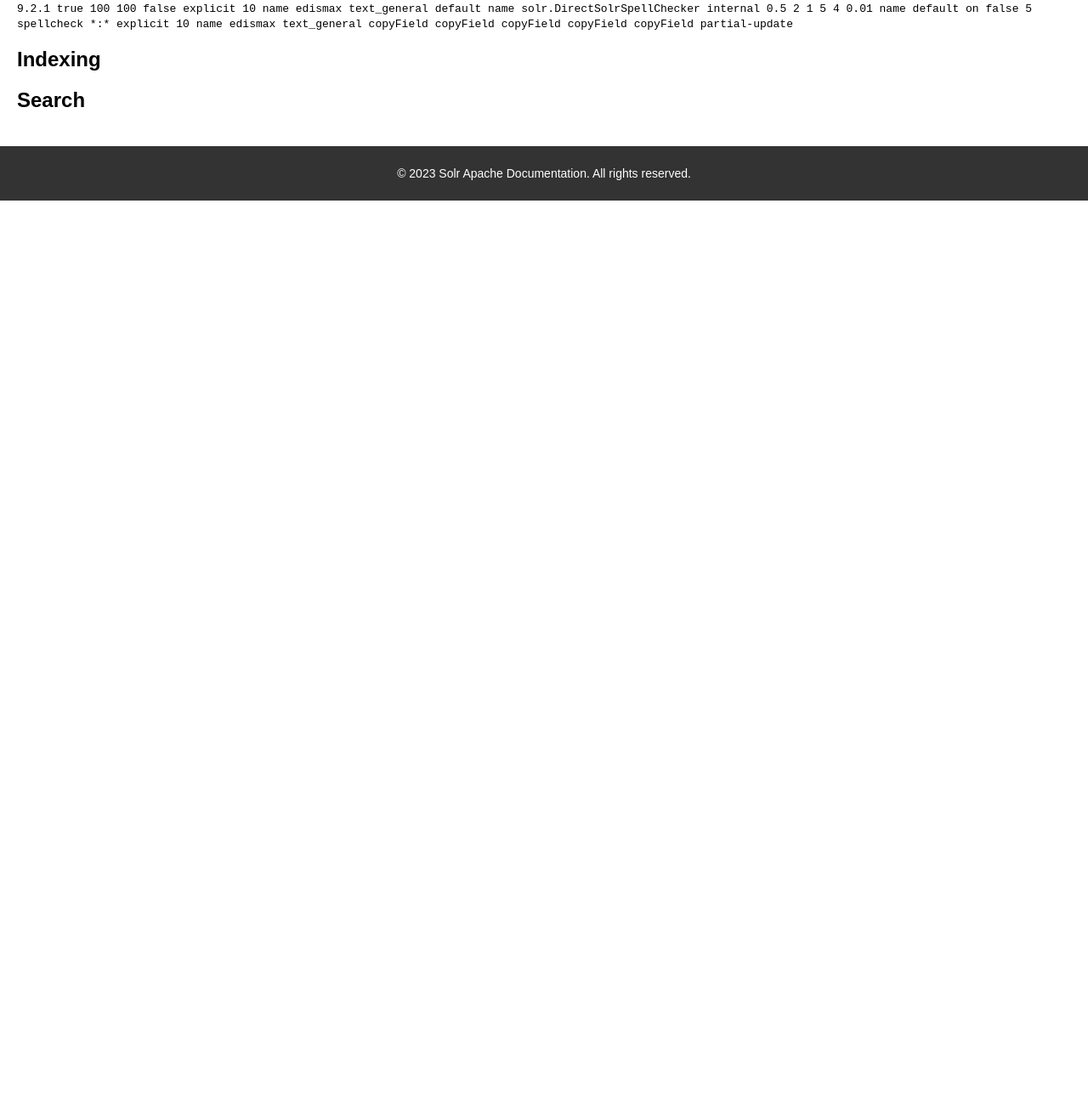
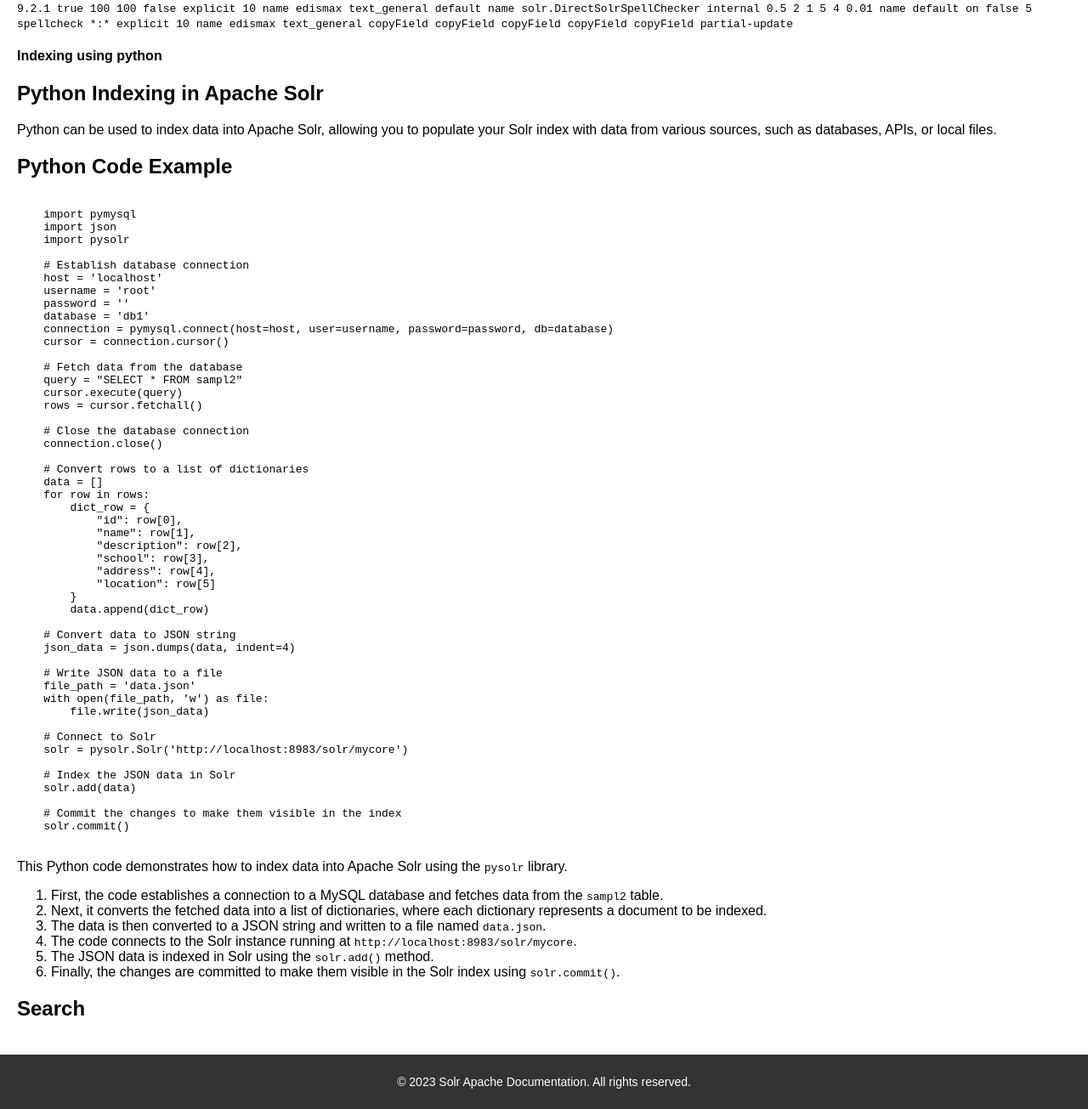
Before and after one commit to karandesai2005/solr_Apache, a plain HTML site: page index.html in a window 1280 px wide. Shown: the part 2632-3937 px from the top of the page at 85% size. Before the commit the page ends 2868 px from the top, so only its background shows below. Drawn offline with Linux system fonts and the light colour scheme.

Commit message:
adding indexing through python

```diff
--- a/index.html
+++ b/index.html
@@ -318,8 +318,72 @@
   </section>
 
   <section id="indexing">
-    <h2>Indexing</h2>
-    <p><!-- Your content here --></p>
+    <h4>Indexing using python </h4>
+    <h1>Python Indexing in Apache Solr</h1>
+  <p>Python can be used to index data into Apache Solr, allowing you to populate your Solr index with data from various sources, such as databases, APIs, or local files.</p>
+
+  <h2>Python Code Example</h2>
+  <pre><code>
+    import pymysql
+    import json
+    import pysolr
+
+    # Establish database connection
+    host = 'localhost'
+    username = 'root'
+    password = ''
+    database = 'db1'
+    connection = pymysql.connect(host=host, user=username, password=password, db=database)
+    cursor = connection.cursor()
+
+    # Fetch data from the database
+    query = "SELECT * FROM sampl2"
+    cursor.execute(query)
+    rows = cursor.fetchall()
+
+    # Close the database connection
+    connection.close()
+
+    # Convert rows to a list of dictionaries
+    data = []
+    for row in rows:
+        dict_row = {
+            "id": row[0],
+            "name": row[1],
+            "description": row[2],
+            "school": row[3],
+            "address": row[4],
+            "location": row[5]
+        }
+        data.append(dict_row)
+
+    # Convert data to JSON string
+    json_data = json.dumps(data, indent=4)
+
+    # Write JSON data to a file
+    file_path = 'data.json'
+    with open(file_path, 'w') as file:
+        file.write(json_data)
+
+    # Connect to Solr
+    solr = pysolr.Solr('http://localhost:8983/solr/mycore')
+
+    # Index the JSON data in Solr
+    solr.add(data)
+
+    # Commit the changes to make them visible in the index
+    solr.commit()
+  </code></pre>
+
+  <p>This Python code demonstrates how to index data into Apache Solr using the <code>pysolr</code> library.</p>
+  <ol>
+    <li>First, the code establishes a connection to a MySQL database and fetches data from the <code>sampl2</code> table.</li>
+    <li>Next, it converts the fetched data into a list of dictionaries, where each dictionary represents a document to be indexed.</li>
+    <li>The data is then converted to a JSON string and written to a file named <code>data.json</code>.</li>
+    <li>The code connects to the Solr instance running at <code>http://localhost:8983/solr/mycore</code>.</li>
+    <li>The JSON data is indexed in Solr using the <code>solr.add()</code> method.</li>
+    <li>Finally, the changes are committed to make them visible in the Solr index using <code>solr.commit()</code>.</li>
+  </ol>
   </section>
 
   <section id="search">
```
